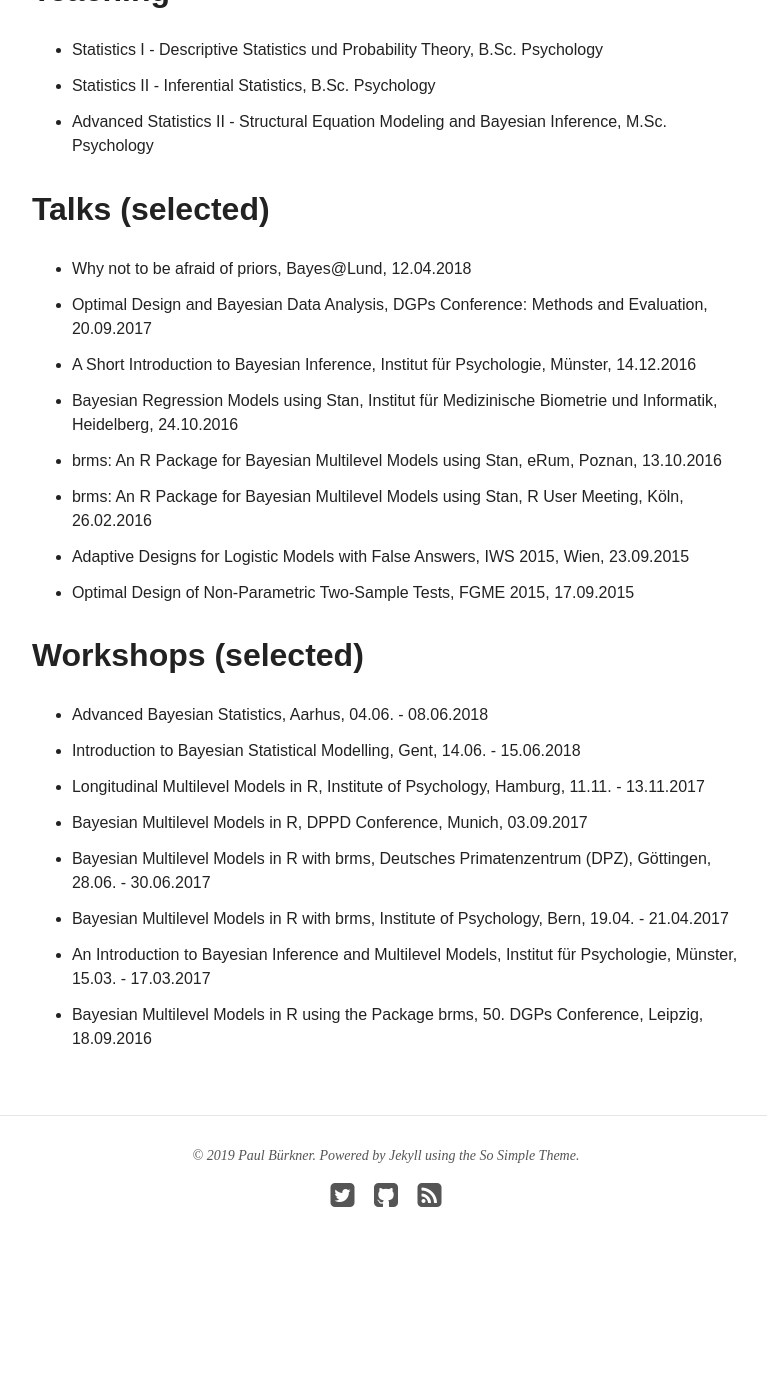
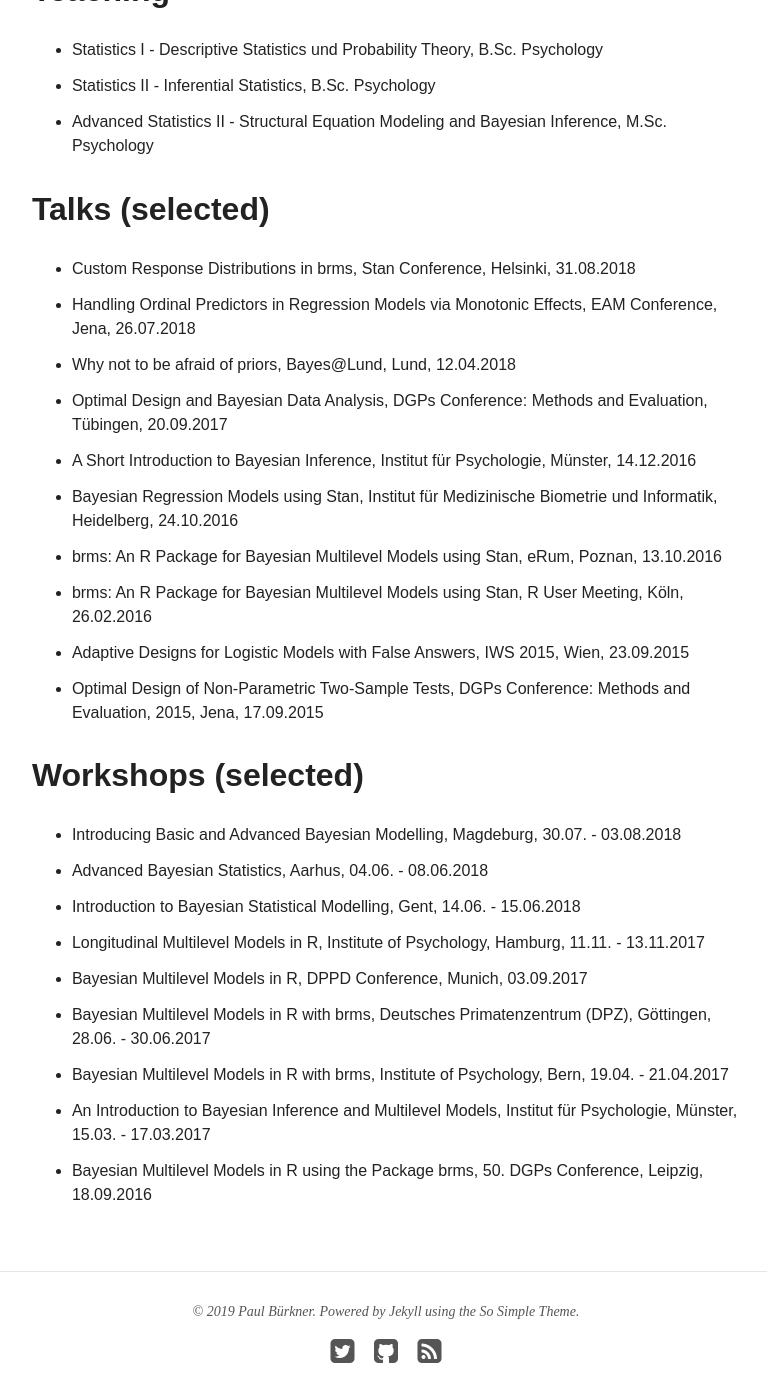
Before and after one commit to paul-buerkner/paul-buerkner.github.io, a Jekyll site: the page built from about/index.md, in a window 1280 px wide and 1400 px high, scrolled down 1828 px. Shown: the whole window, without its empty margins (254-1021 px from the left). Built offline with Jekyll 4.4.1, drawn with Linux system fonts in a browser that asks for light colours; nearby versions of some CDN libraries; before the commit the page ends 3135 px from its top, so only the background shows below that.

Commit message:
update lists of talks and workshops

```diff
--- a/about/index.md
+++ b/about/index.md
@@ -52,17 +52,20 @@ Contributed to
 
 ## Talks (selected)
 
-* Why not to be afraid of priors, Bayes@Lund, 12.04.2018
-* Optimal Design and Bayesian Data Analysis, DGPs Conference: Methods and Evaluation, 20.09.2017
+* Custom Response Distributions in brms, Stan Conference, Helsinki, 31.08.2018
+* Handling Ordinal Predictors in Regression Models via Monotonic Effects, EAM Conference, Jena, 26.07.2018
+* Why not to be afraid of priors, Bayes@Lund, Lund, 12.04.2018
+* Optimal Design and Bayesian Data Analysis, DGPs Conference: Methods and Evaluation, Tübingen, 20.09.2017
 * A Short Introduction to Bayesian Inference, Institut für Psychologie, Münster, 14.12.2016
 * Bayesian Regression Models using Stan, Institut für Medizinische Biometrie und Informatik, Heidelberg, 24.10.2016
 * brms: An R Package for Bayesian Multilevel Models using Stan, eRum, Poznan, 13.10.2016
 * brms: An R Package for Bayesian Multilevel Models using Stan, R User Meeting, Köln, 26.02.2016
 * Adaptive Designs for Logistic Models with False Answers, IWS 2015, Wien, 23.09.2015
-* Optimal Design of Non-Parametric Two-Sample Tests, FGME 2015, 17.09.2015
+* Optimal Design of Non-Parametric Two-Sample Tests, DGPs Conference: Methods and Evaluation, 2015, Jena, 17.09.2015
 
 ## Workshops (selected)
 
+* Introducing Basic and Advanced Bayesian Modelling, Magdeburg, 30.07. - 03.08.2018
 * Advanced Bayesian Statistics, Aarhus, 04.06. - 08.06.2018
 * Introduction to Bayesian Statistical Modelling, Gent, 14.06. - 15.06.2018
 * Longitudinal Multilevel Models in R, Institute of Psychology, Hamburg, 11.11. - 13.11.2017
```
